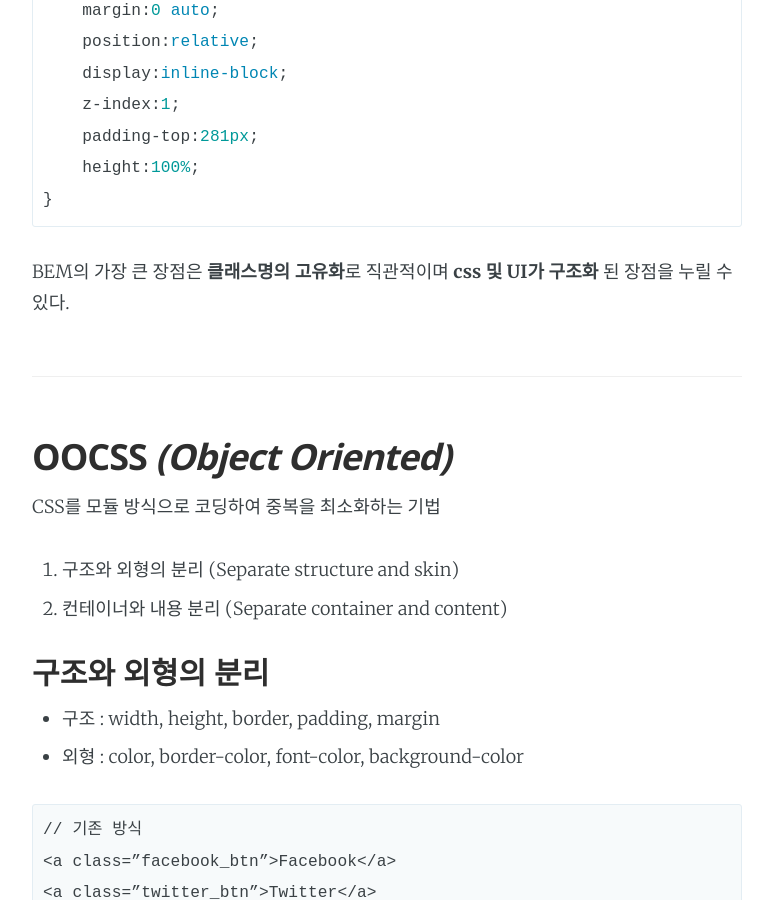
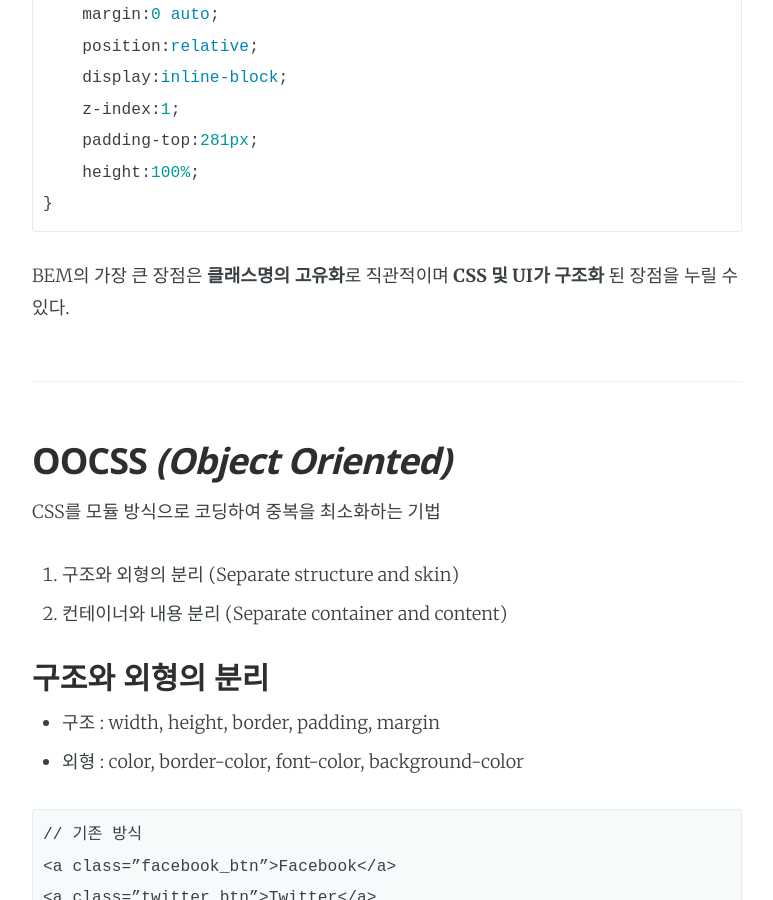
Before and after one commit to rosario/kasper, a Jekyll site: the page built from _posts/2019-03-11-css.md, in a window 1280 px wide and 900 px high, scrolled down 6895 px. Shown: the whole window, without its empty margins (253-1026 px from the left). Built offline with Jekyll 4.4.1, drawn with Linux system fonts in a browser that asks for light colours.

Commit message:
Update 2019-03-11-css.md

````diff
--- a/_posts/2019-03-11-css.md
+++ b/_posts/2019-03-11-css.md
@@ -22,6 +22,7 @@
 4. 상태(States)
 5. 테마(Theme)
 
+
 ### 기초 - Base
 
 - 각 브라우저의 스타일을 초기화 시키는 목적으로 사용
@@ -30,6 +31,7 @@
 body,p,h1,h2,h3,h4,h5,h6,ul,ol,li,dl,dt,dd,table,th,td,form,fieldset,legend,input,textarea,button,select{margin:0;padding:0}
 body,input,textarea,select,button,table{font-family:AppleGothic,'돋움',Dotum, sans-serif;font-size:14px;line-height:1.25}
 ```
+
 
 ### 레이아웃 - Layout
 
@@ -46,6 +48,7 @@
 .l-fixed #content {...}
 .l-fixed #aside {...}
 ```
+
 
 ### 모듈 - Module
 
@@ -64,6 +67,7 @@
 .box-items { ... }
 ```
 
+
 ### 상태 - State
 
 - 요소의 상태 변화를 표현하고 접두사 사용(Hidden, expend, active, hover 등)
@@ -74,6 +78,7 @@
   <a href="#" class="btn btn_bad">나빠요</a>
 </div>
 ```
+
 
 ### 테마 - Theme
 
@@ -92,6 +97,8 @@
 ```
 
 ------
+
+
 
 
 
@@ -147,7 +154,7 @@
 
 ### Modifier
 
-- ###### 요소의 상태를 표현
+- 요소의 상태를 표현
 - 두개의 hyphen(-)로 표기
 
 ```css
@@ -155,6 +162,7 @@
 .header__tap--big { ... }
 .header__tap--big { ... }
 ```
+
 
 #### BEM을 활용한 마크업
 
@@ -225,7 +233,7 @@
 }
 ```
 
-BEM의 가장 큰 장점은 **클래스명의 고유화**로 직관적이며 **css 및 UI가 구조화** 된 장점을 누릴 수 있다.
+BEM의 가장 큰 장점은 **클래스명의 고유화**로 직관적이며 **CSS 및 UI가 구조화** 된 장점을 누릴 수 있다.
 
 ------
 
@@ -237,6 +245,7 @@
 
 1. 구조와 외형의 분리 (Separate structure and skin)
 2. 컨테이너와 내용 분리 (Separate container and content)
+
 
 ### 구조와 외형의 분리
 
@@ -254,6 +263,7 @@
 
 .btn {공통 버튼 스타일 정의}
 ```
+
 
 ### 컨테이너와 내용 분리
 
@@ -287,7 +297,6 @@
 각각의 방법론에는 장/단점이 존재하기 때문에 자신에게(팀원 및 프로젝트별로) 최적의 방법론을 사용하는것이 중요하다. 분명한 점은 다른 개발자들이 나의 코드를 직관적으로 이해하고 많은 고민할 필요 없이 코드를 수정하여 공헌할 수 있게 하기 위해서는 잘 정의된 css가 중요하다.
 
 
-
 [CSS 방법론 (1) — BEM (Block Element Modifier) – Witinweb – Medium]: https://medium.com/witinweb/css-%EB%B0%A9%EB%B2%95%EB%A1%A0-1-bem-block-element-modifier-1c03034e65a1
 
 [[CSS방법론\] SMACSS, BEM, OOCSSWIT - NTS UIT Blog | WIT - NTS UIT Blog]: https://wit.nts-corp.com/2015/04/16/3538
````
